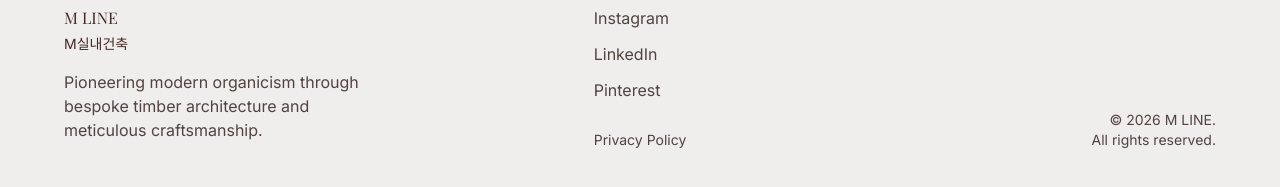
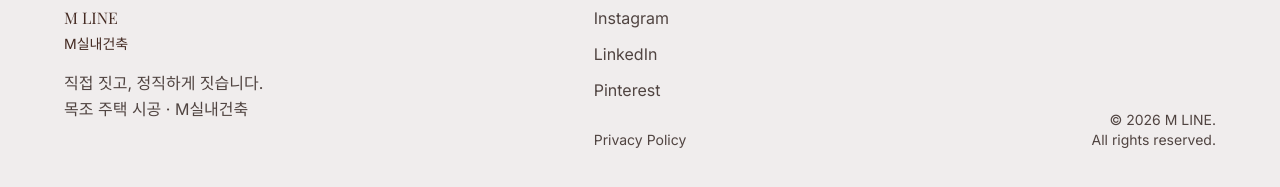
Before and after one commit to wklover777-ui/house-blog, a Next.js app: page / in a window 1280 px wide. Shown: the part 979-1166 px from the top of the page. Built offline with nearby package versions, Linux system fonts and the light colour scheme; a web font is replaced by a local one.

Commit message:
style: update footer description to Korean

```diff
--- a/src/components/layout/Footer.tsx
+++ b/src/components/layout/Footer.tsx
@@ -10,8 +10,8 @@ export default function Footer() {
             M LINE
             <span className="block font-body-md text-sm mt-1">M실내건축</span>
           </span>
-          <p className="font-body-md text-body-md text-on-surface-variant max-w-xs">
-            Pioneering modern organicism through bespoke timber architecture and meticulous craftsmanship.
+          <p className="font-body-md text-body-md text-on-surface-variant max-w-xs leading-relaxed">
+            직접 짓고, 정직하게 짓습니다.<br/>목조 주택 시공 · M실내건축
           </p>
         </div>
 
```
